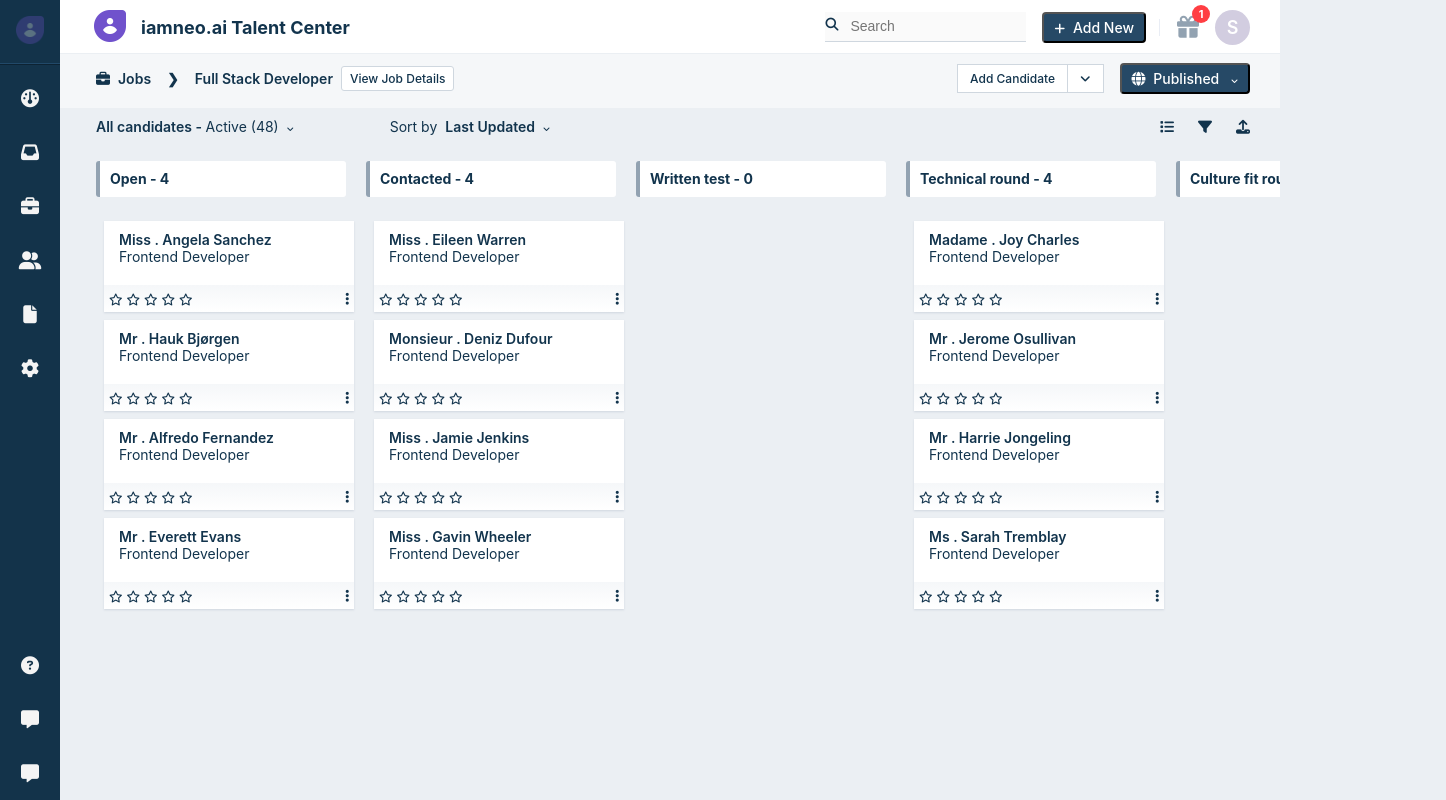
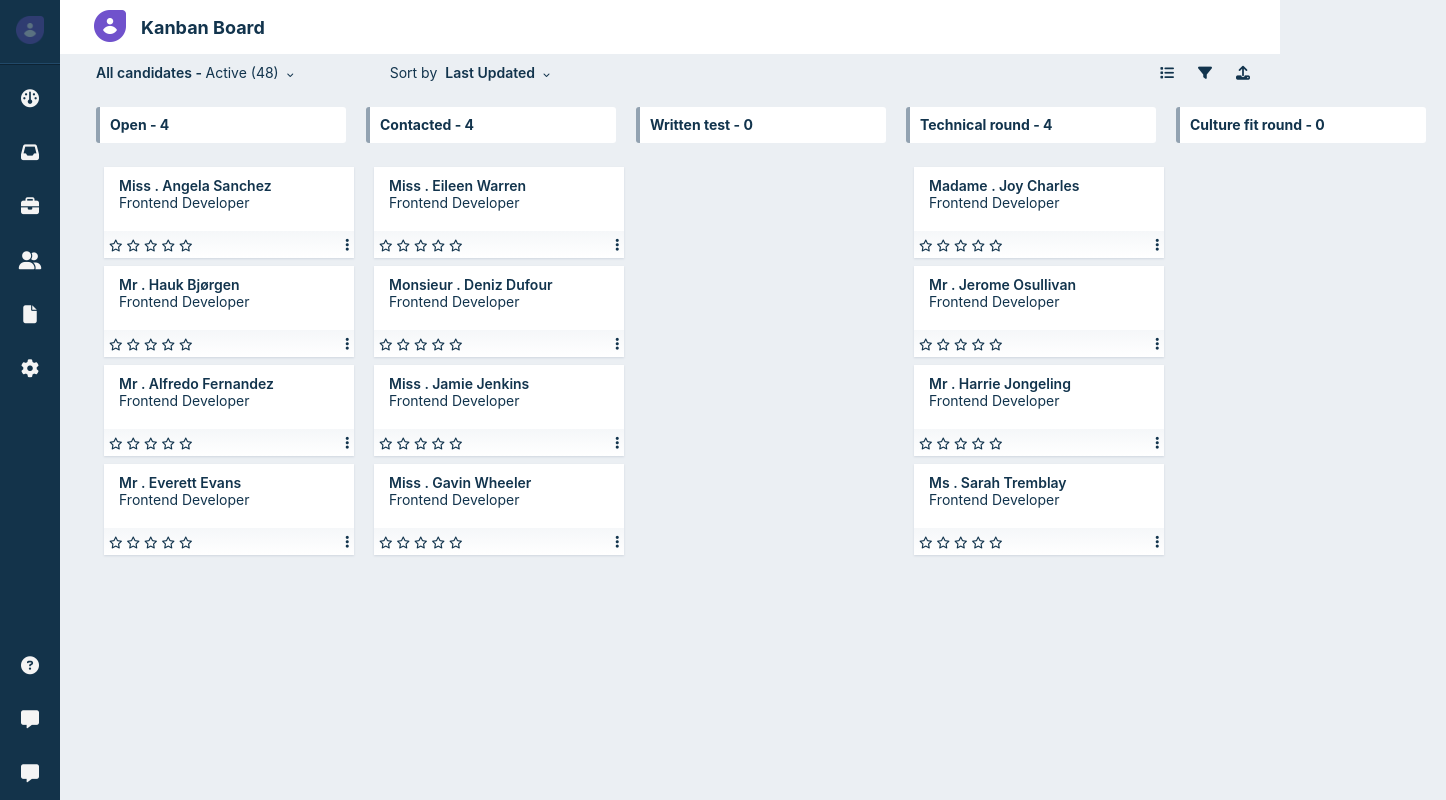
Before and after one commit to Sudharsan-learning/kanbanBoard, a React (Create React App) app: page / in a window 1280 px wide. Shown: the whole page, 1446 px wide, since content can reach past the window. Built offline with nearby package versions, Linux system fonts and the light colour scheme.

Commit message:
removed name

```diff
--- a/public/index.html
+++ b/public/index.html
@@ -25,7 +25,7 @@
       work correctly both with client-side routing and a non-root public URL.
       Learn how to configure a non-root public URL by running `npm run build`.
     -->
-    <title>iamneo candidates Kanban Board</title>
+    <title>Kanban Board</title>
   </head>
   <body>
     <noscript>You need to enable JavaScript to run this app.</noscript>
--- a/src/App.js
+++ b/src/App.js
@@ -152,9 +152,9 @@ function App() {
           <div className="flex align-items-center space-between">
             <div className="flex align-items-center ml-3">
               <i className="navbar-logo ml-5"><img src="./logo.png" className="nav-logo-icon" alt="logo" /></i>
-              <h3 className="brand-font">iamneo.ai Talent Center</h3>
+              <h3 className="brand-font">Kanban Board</h3>
             </div>
-            <div className="flex align-items-center position-relative">
+            {/* <div className="flex align-items-center position-relative">
               <div onClick={() => setVisible(true)}>
                 <input type="search" className="input-search" placeholder="Search" disabled />
                 <i className="fa fa-search positon-absolute-position position-absolute"></i>
@@ -164,10 +164,10 @@ function App() {
               <div className="position-relative ml-1"><i className="fa fa-gift"></i>
                 <div class="beamer-icon position-absolute text-center">1</div></div>
               <div className="avatar-circle ml-3 text-center"><span className="avatar-icon">S</span></div>
-            </div>
+            </div> */}
           </div>
         </section>
-        <section className="subheader-content">
+        {/* <section className="subheader-content">
           <div className="flex align-items-center space-between">
             <div className="flex align-items-center">
               <div className="ml-5"><i className="fa fa-briefcase ml-5"></i></div>
@@ -179,14 +179,14 @@ function App() {
             <div className="flex align-items-center position-relative">
               <div className="ml-3">
                 <button className="secondary-button f-12 bigger">Add Candidate</button>
-                <button className="secondary-button f-12 bigger bl-0"><i className="fa fa-angle-down"></i></button>
+                 <button className="secondary-button f-12 bigger bl-0"><i className="fa fa-angle-down"></i></button>
               </div>
               <div className="ml-3">
-                <button className="primary-button"><i className="fa fa-globe mr-1"></i> Published{" "}<i className="fa fa-angle-down ml-2 f-8"></i></button>
+               <button className="primary-button"><i className="fa fa-globe mr-1"></i> Published{" "}<i className="fa fa-angle-down ml-2 f-8"></i></button>
               </div>
             </div>
           </div>
-        </section>
+        </section> */}
         <section className="bottom-header">
           <div className="flex align-items-center space-between">
             <div className="flex align-items-center">
@@ -204,7 +204,7 @@ function App() {
             </div>
           </div>
         </section>
-        <div className="flex h-100 ml-5 no-wrap overflow-x-scroll">
+        <div className="flex ml-5 no-wrap">
           <DragDropContext onDragEnd={onDragEnd}>
             <Droppable droppableId="all-droppables" direction="horizontal" type="column">
               {(provided) => (
```
Also changed, not shown: 9 other files (tests, documents, lock files or other folders).
